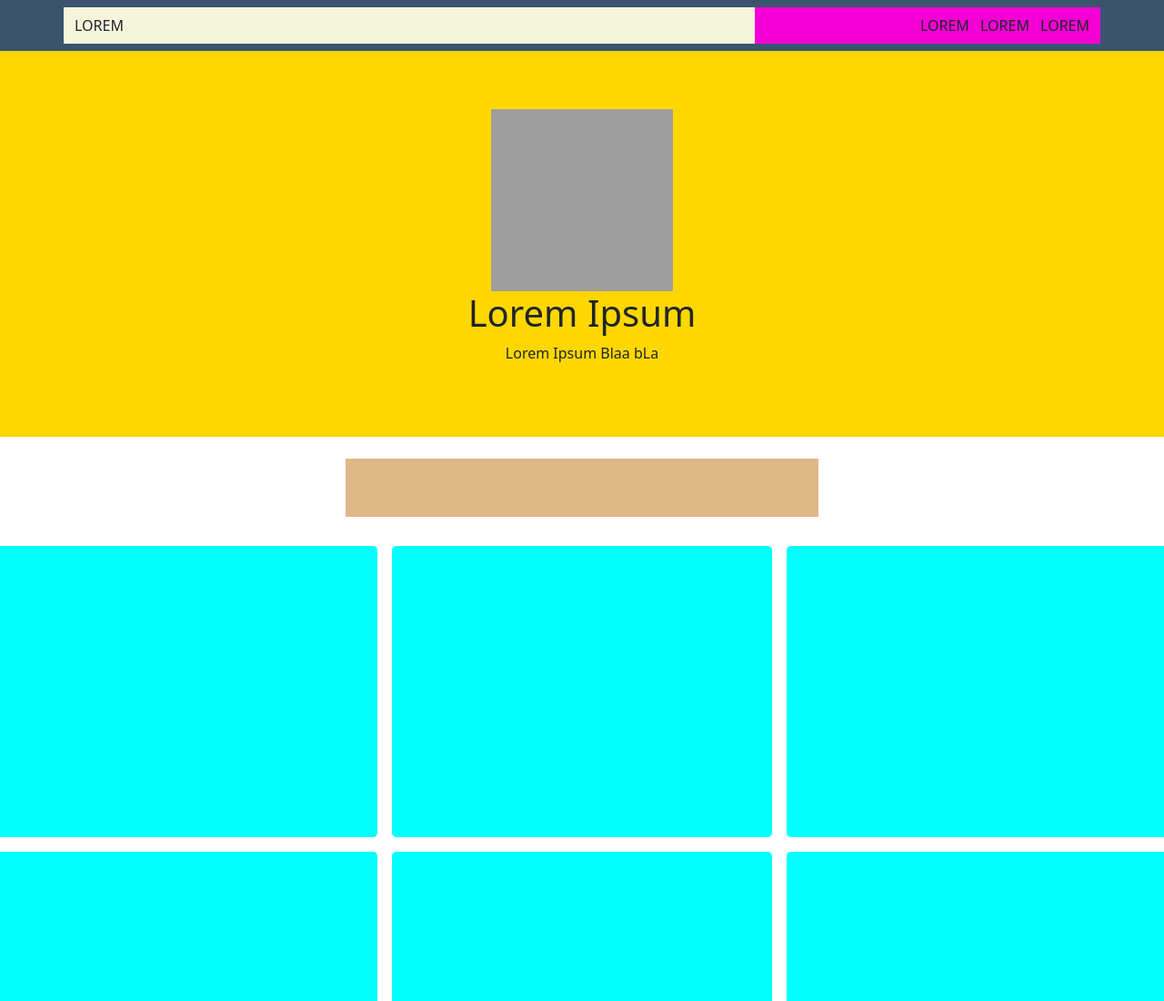
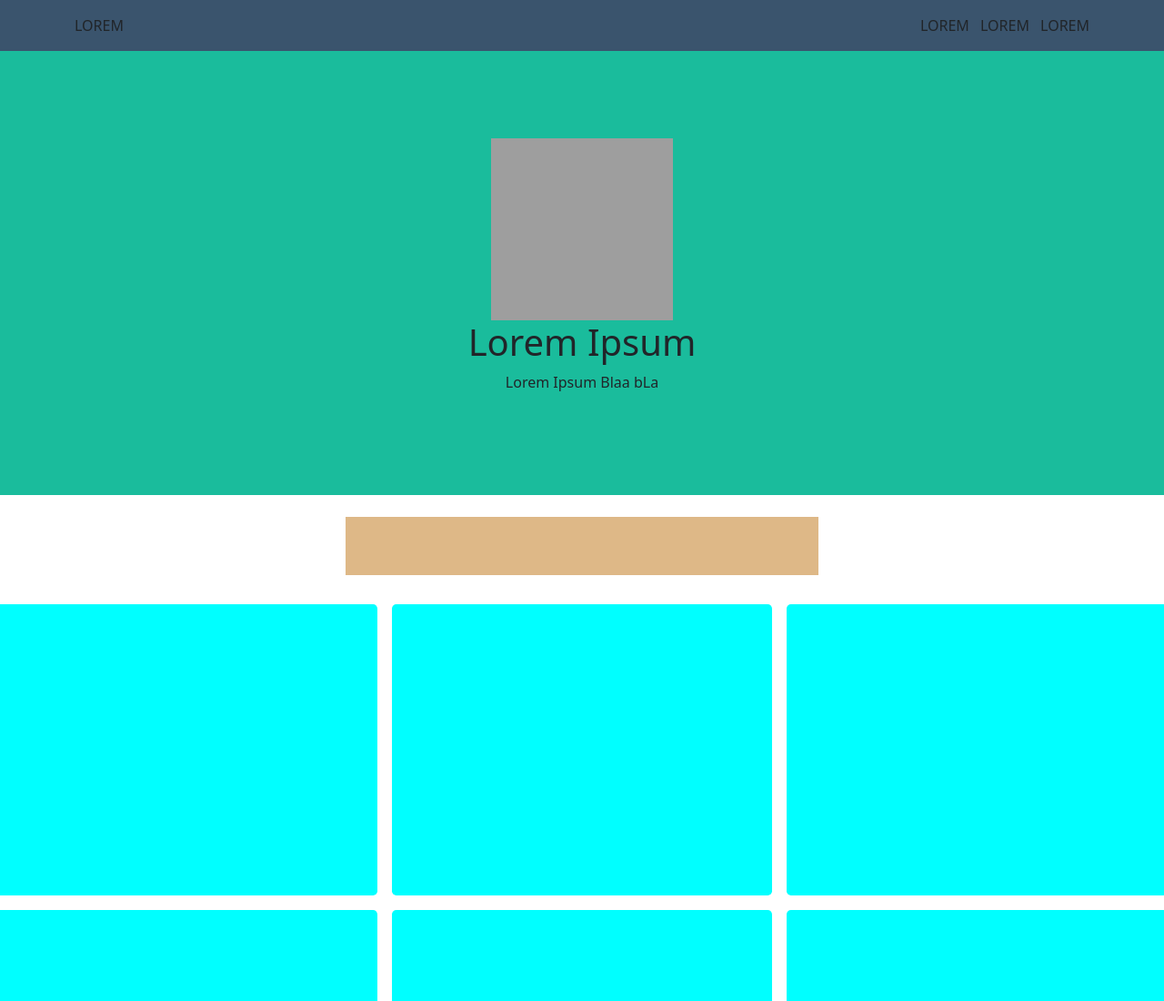
Before and after one commit to aleballabio/html-css-bootstrap-freelancer, a plain HTML site: page index.html in a window 1280 px wide. Shown: the top 1100 px of the page at 91% size. Drawn offline with nearby package versions, Linux system fonts and the light colour scheme; grey boxes are pictures that could not be loaded.

Commit message:
made nav and header responsive

```diff
--- a/styles/style.css
+++ b/styles/style.css
@@ -1,36 +1,41 @@
-html {
+:root {
+    --bg-dark: rgb(255, 215, 0);
     --light-black: rgb(58, 84, 109);
     --light-green: rgb(26, 188, 156);
     --padding-cont: 2rem;
 }
 
+.small-bar-white {
+    display: inline-block;
+    width: 20%;
+    height: 2px;
+    background-color: white;
+
+}
+
 /* Header */
 
+.navbar-brand {
+    font-size: 2rem;
+}
 
 header {
     background-color: var(--light-black);
 }
 
-header .row > :first-child {
-    background-color: beige;
-    height: 100%;
-}
-
-
-header .row > :last-child {
-    background-color: rgb(245, 0, 212);
-    height: 100%;
-}
-
 /* Jumbtron */
 
 .jumbotron {
-    background-color: gold;
+    background-color: var(--light-green);
 }
 
 .py-6 {
-    padding-top: 4rem;
-    padding-bottom: 4rem;
+    padding-top: 6rem;
+    padding-bottom: 6rem;
+}
+
+.pt-6 {
+    padding-top: 6rem;
 }
 
 
```
